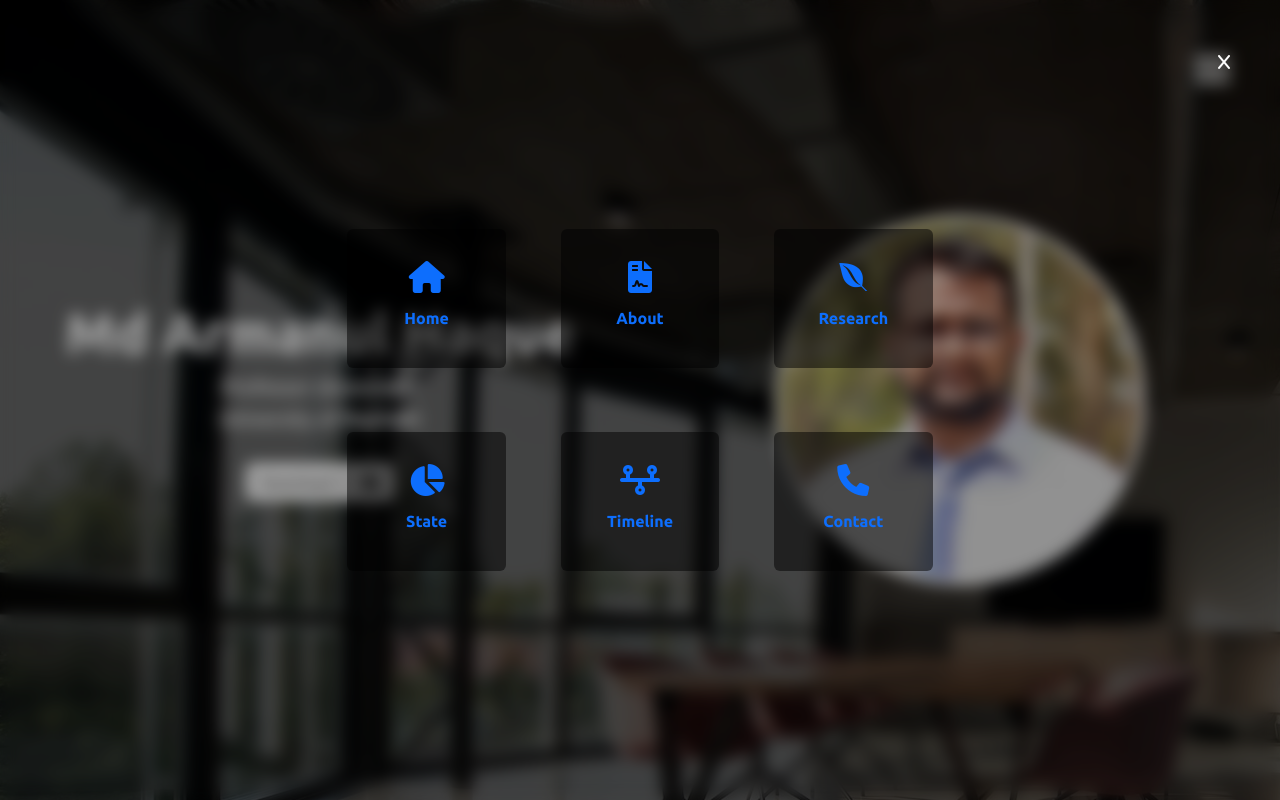
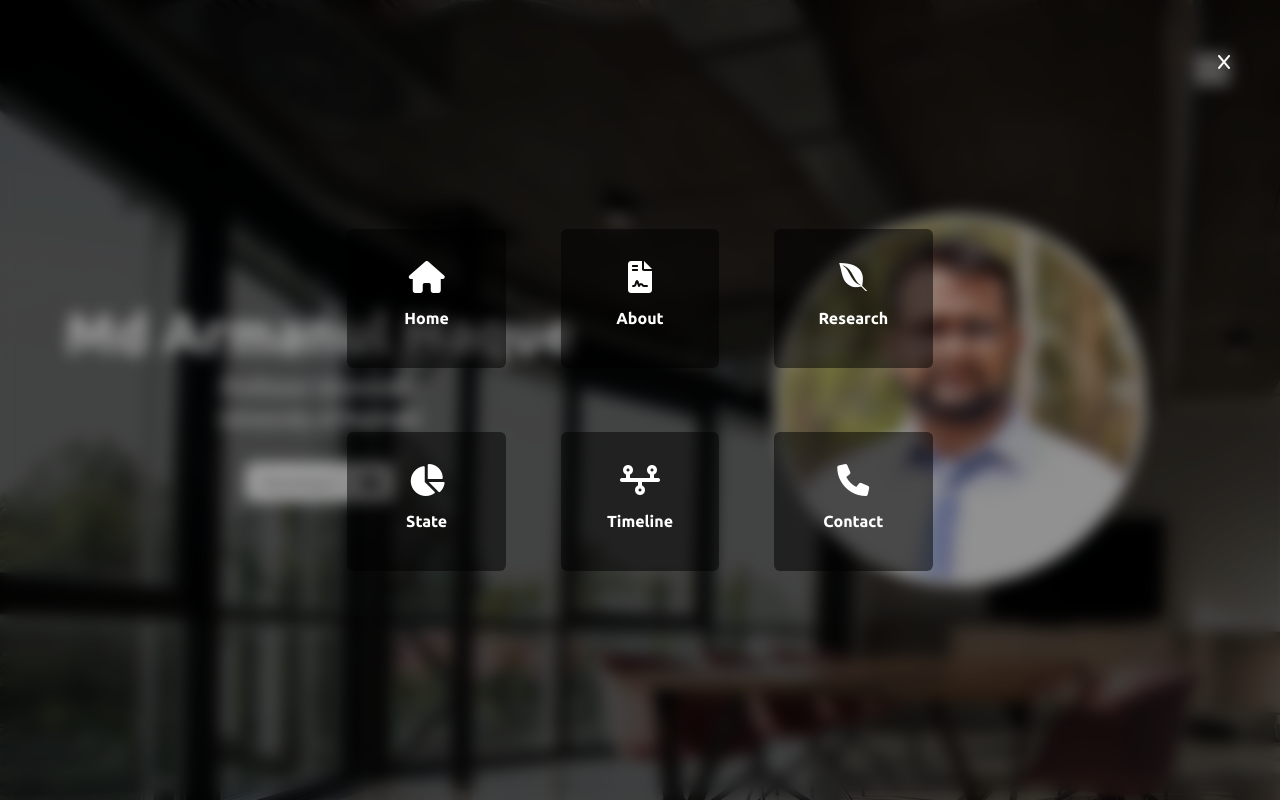
Before and after one commit to pinsky/pinsky.github.io, a plain HTML site: page index.html in a window 1280 px wide. Both pictures are taken after a click on the element 1212 px from the left and 69 px from the top of the page. Shown: the top 800 px of the page. Drawn offline with Linux system fonts and the light colour scheme; a web font is replaced by a local one.

Commit message:
Update main.css

```diff
--- a/css/main.css
+++ b/css/main.css
@@ -495,6 +495,7 @@ p.designer {
   position: absolute;
   top: 50px;
   right: 50px;
+  z-index: 10;
 }
 div.bar {
   width: 35px;
@@ -544,6 +545,10 @@ div.bar {
 
 }
 
+.menu-box a {
+  color: white;
+}
+
 
 
 .menu-box:hover {
```
